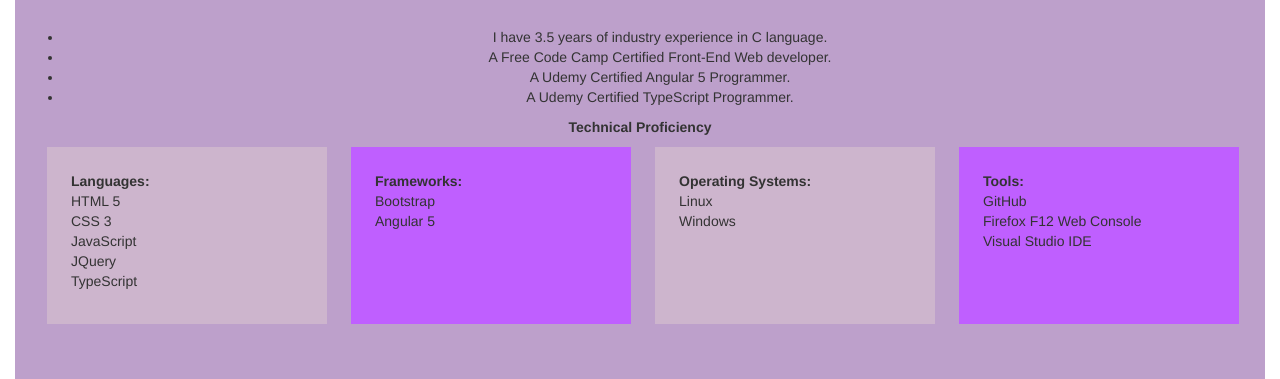
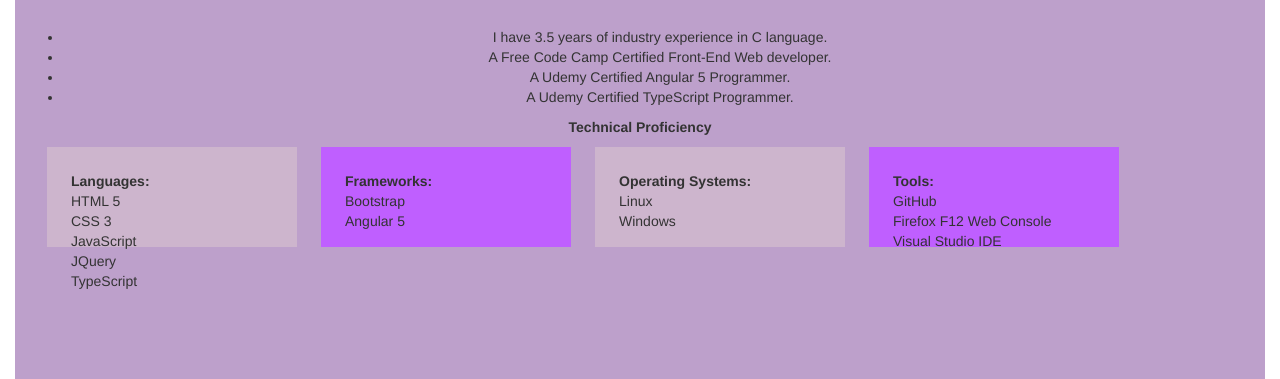
Before and after one commit to aditiraj/portfolio, a plain HTML site: page index.html in a window 1280 px wide. Shown: the part 421-800 px from the top of the page. Drawn offline with nearby package versions, Linux system fonts and the light colour scheme.

Commit message:
Update protfolio.css

```diff
--- a/protfolio.css
+++ b/protfolio.css
@@ -41,8 +41,8 @@ a{
 .skills{
   float:left;
   top:550px;
-  height:177px;
-  width:280px;
+  height:100px;
+  width:250px;
   padding:24px;
   margin-left:24px;
   text-align:left;
```
